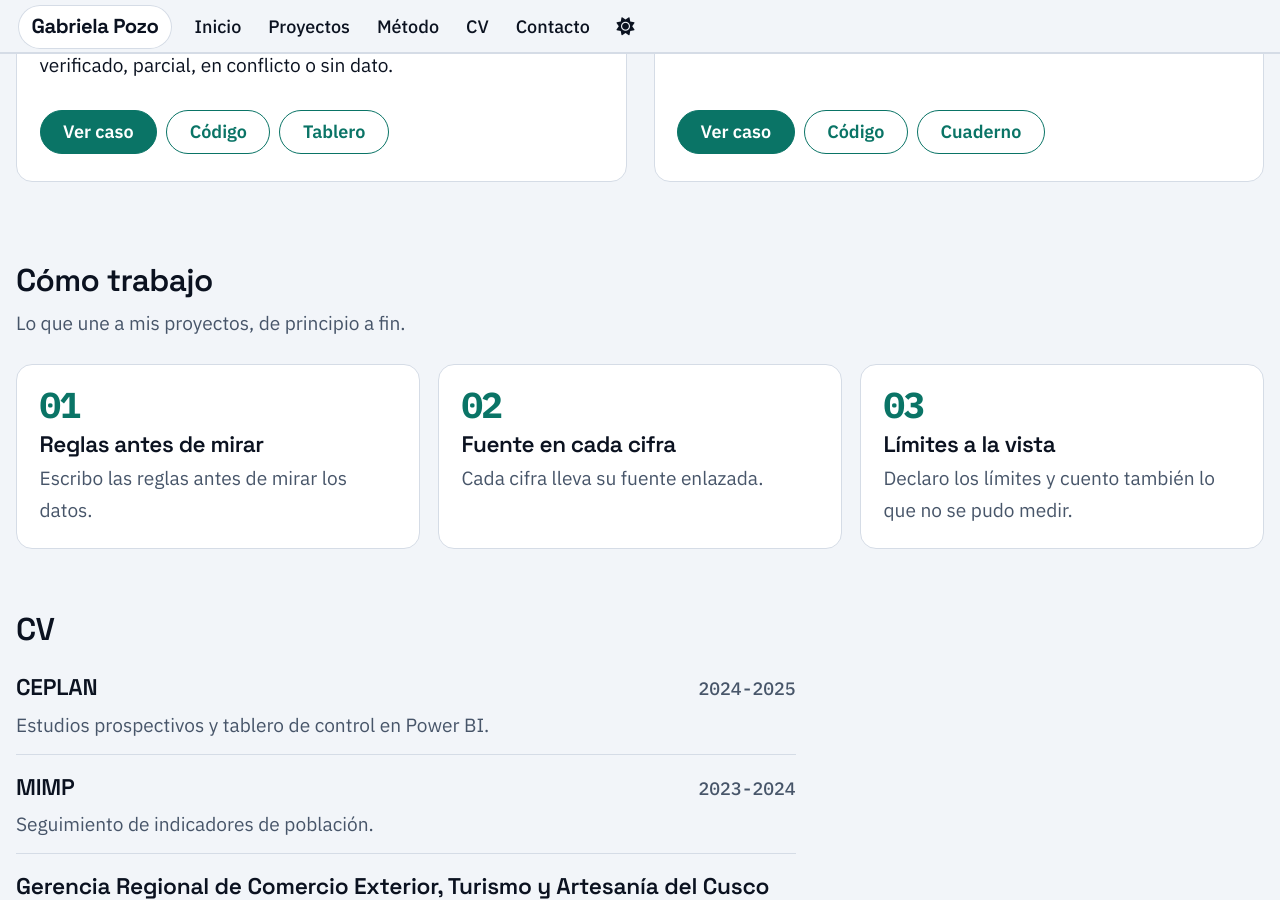
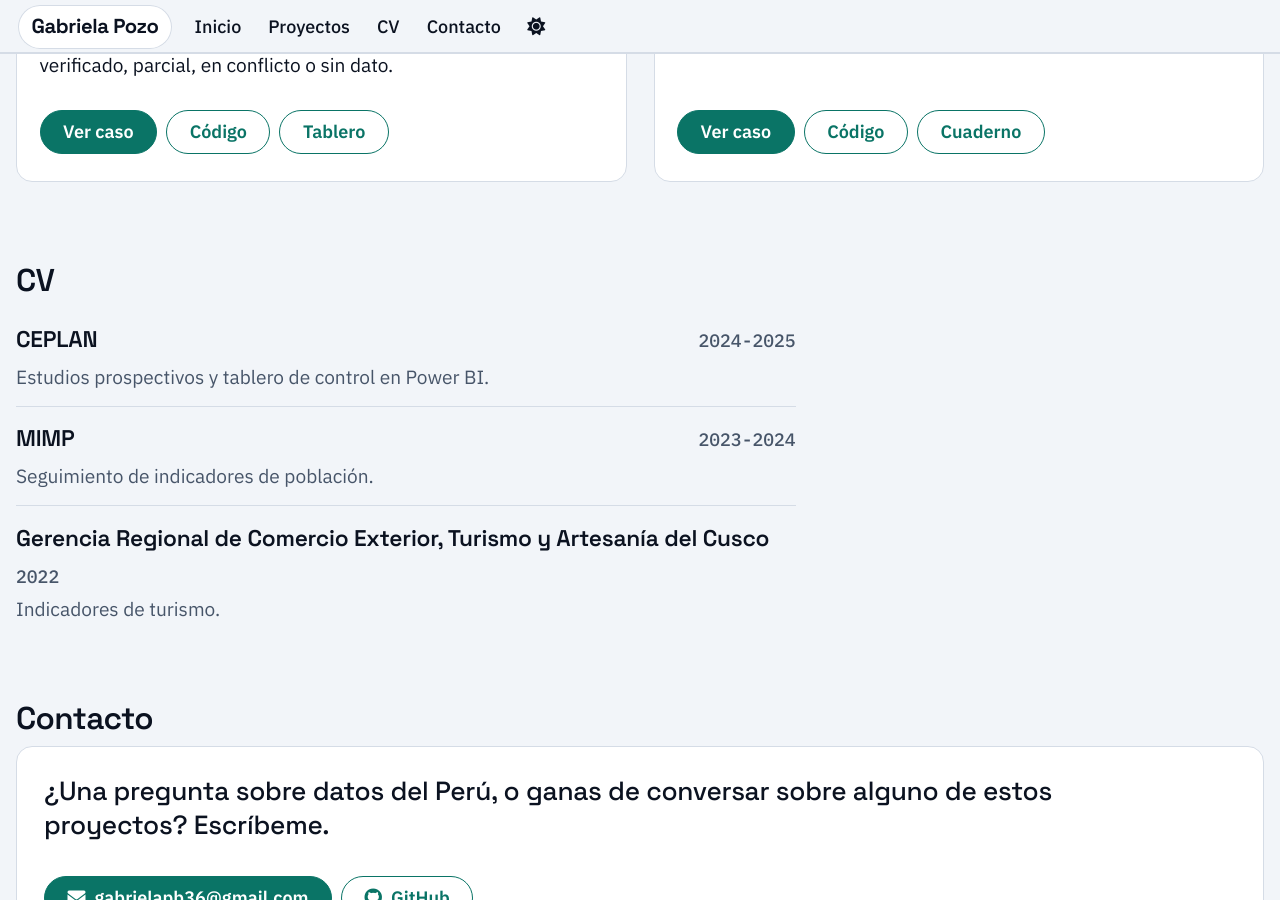
Before and after one commit to gabriela-pozo/gabriela-pozo.github.io, a Jekyll site: the page built from _pages/about.md, in a window 1280 px wide and 900 px high, scrolled down 4339 px. Built offline with Jekyll 4.4.1, drawn with Linux system fonts in a browser that asks for light colours; a script bundle is joined from its source files by our own code.

Commit message:
Quitar la sección Cómo trabajo
Co-Authored-By: Claude Sonnet 5.5 <noreply@anthropic.com>

```diff
--- a/_data/navigation.yml
+++ b/_data/navigation.yml
@@ -1,5 +1,5 @@
 # Menú superior: sitio de una sola página, cada enlace baja a una sección (ancla).
-# Los ids (#inicio, #proyectos, #metodo, #cv, #contacto) están en _pages/about.md.
+# Los ids (#inicio, #proyectos, #cv, #contacto) están en _pages/about.md.
 
 main:
   - title: "Inicio"
@@ -8,9 +8,6 @@ main:
   - title: "Proyectos"
     url: /#proyectos
 
-  - title: "Método"
-    url: /#metodo
-
   - title: "CV"
     url: /#cv
 
--- a/_pages/about.md
+++ b/_pages/about.md
@@ -51,28 +51,6 @@ redirect_from:
   </div>
 </section>
 
-<section id="metodo" class="section" aria-labelledby="t-metodo">
-  <h2 id="t-metodo" class="section__title">Cómo trabajo</h2>
-  <p class="home-lead">Lo que une a mis proyectos, de principio a fin.</p>
-  <ol class="method">
-    <li>
-      <span class="method__n" aria-hidden="true">01</span>
-      <h3>Reglas antes de mirar</h3>
-      <p>Escribo las reglas antes de mirar los datos.</p>
-    </li>
-    <li>
-      <span class="method__n" aria-hidden="true">02</span>
-      <h3>Fuente en cada cifra</h3>
-      <p>Cada cifra lleva su fuente enlazada.</p>
-    </li>
-    <li>
-      <span class="method__n" aria-hidden="true">03</span>
-      <h3>Límites a la vista</h3>
-      <p>Declaro los límites y cuento también lo que no se pudo medir.</p>
-    </li>
-  </ol>
-</section>
-
 <section id="cv" class="section" aria-labelledby="t-cv">
   <h2 id="t-cv" class="section__title">CV</h2>
   <p class="cv__download">{% include cv-button.html %}</p>
```
